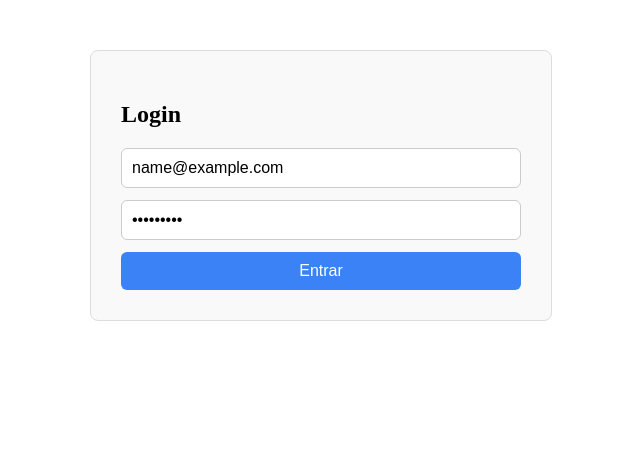
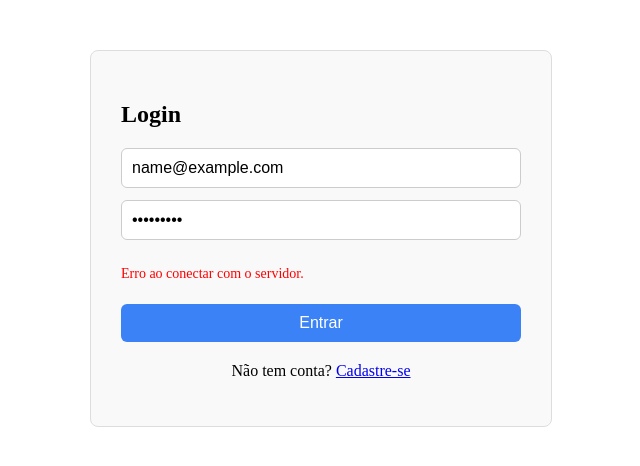
Before and after one commit to rubensrabelo/gestao_financeira, a React (Vite) app in the folder frontend/: page /login in a window 1280 px wide. Both pictures are taken after typing "name@example.com", "Sample123" into the empty fields and a click on the button "Entrar". Shown: the top 466 px of the page, without its empty margins (319-959 px from the left). Built offline with nearby package versions, Linux system fonts and the light colour scheme; no server answers.

Commit message:
feat(auth): show inline error messages and add navigation links between login and register

```diff
--- a/frontend/src/components/Login/Login.jsx
+++ b/frontend/src/components/Login/Login.jsx
@@ -1,5 +1,5 @@
 import { useState } from "react";
-import { useNavigate } from "react-router-dom";
+import { Link, useNavigate } from "react-router-dom";
 import styles from "./Login.module.css";
 
 function Login() {
@@ -7,10 +7,12 @@
         email: "",
         password: ""
     });
+    const [error, setError] = useState("");
     const navigate = useNavigate();
 
     const handleChange = (e) => {
         setForm({ ...form, [e.target.name]: e.target.value });
+        setError("");
     };
 
     const handleSubmit = async (e) => {
@@ -25,7 +27,7 @@
 
             if (!res.ok) {
                 const error = await res.json();
-                alert("Erro: " + error.detail);
+                setError(data.detail || "Erro ao fazer login.");
                 return;
             }
 
@@ -34,9 +36,9 @@
             alert("Login bem-sucedido");
 
             // Redirecionar para dashboard ou home protegida
-            // navigate('/dashboard');
+            // navigate("/dashboard");
         } catch (err) {
-            alert("Erro ao conectar ao com o servidor.")
+            setError("Erro ao conectar com o servidor.");
         }
     };
 
@@ -61,8 +63,15 @@
                         onChange={handleChange}
                         required
                     />
+
+                    {error && <p className={styles.error}>{error}</p>}
+
                     <button type="submit">Entrar</button>
                 </form>
+
+                <p className={styles.linkText}>
+                    Não tem conta? <Link to="/register">Cadastre-se</Link>
+                </p>
             </div>
         </>
     );
--- a/frontend/src/components/Login/Login.module.css
+++ b/frontend/src/components/Login/Login.module.css
@@ -20,6 +20,12 @@
   border-radius: 6px;
 }
 
+.error {
+  color: red;
+  margin-bottom: 10px;
+  font-size: 14px;
+}
+
 button {
   padding: 10px;
   background-color: #3b82f6;
@@ -33,3 +39,8 @@
 button:hover {
   background-color: #2563eb;
 }
+
+.linkText {
+  margin-top: 20px;
+  text-align: center;
+}
--- a/frontend/src/components/Register/Register.jsx
+++ b/frontend/src/components/Register/Register.jsx
@@ -1,5 +1,6 @@
 import { useState } from "react";
-import styles from './Register.module.css';
+import { Link } from "react-router-dom";
+import styles from "./Register.module.css";
 
 function Register() {
     const [form, setForm] = useState({
@@ -9,8 +10,13 @@
         password: "",
     });
 
+    const [error, setError] = useState("");
+    const [success, setSuccess] = useState("");
+
     const handleChange = (e) => {
         setForm({ ...form, [e.target.name]: e.target.value });
+        setError("");
+        setSuccess("");
     };
 
     const handleSubmit = async (e) => {
@@ -27,23 +33,26 @@
 
             if (!response.ok) {
                 const errorData = await response.json();
-                alert("Erro: " + errorData.detail);
+                setError(errorData.detail || "Erro ao cadastrar.");
                 return;
             }
 
-            alert("Usuário cadastro com sucesso!")
+            setSuccess("Usuário cadastrado com sucesso!");
             setForm({ firstname: "", lastname: "", email: "", password: "" });
         } catch (error) {
             console.error("Erro na conexão:", error);
-            alert("Erro ao conectar com o servidor.");
+            setError("Erro ao conectar com o servidor.");
         }
     };
 
     return (
-        <>
         <div className={styles.container}>
             <h2>Cadastro de Usuário</h2>
+
             <form onSubmit={handleSubmit} className={styles.form}>
+                {error && <p className={styles.error}>{error}</p>}
+                {success && <p className={styles.success}>{success}</p>}
+
                 <input
                     className={styles.input}
                     name="firstname"
@@ -82,8 +91,11 @@
                     Cadastrar
                 </button>
             </form>
+
+            <p className={styles.linkText}>
+                Já tem uma conta? <Link to="/login">Entrar</Link>
+            </p>
         </div>
-        </>
     );
 }
 
--- a/frontend/src/components/Register/Register.module.css
+++ b/frontend/src/components/Register/Register.module.css
@@ -33,3 +33,20 @@
 .button:hover {
   background-color: #2563eb;
 }
+
+.error {
+  color: red;
+  font-size: 14px;
+  margin-bottom: 10px;
+}
+
+.success {
+  color: green;
+  font-size: 14px;
+  margin-bottom: 10px;
+}
+
+.linkText {
+  margin-top: 20px;
+  text-align: center;
+}
```
Lines whose indentation alone changed are shown as unchanged.
